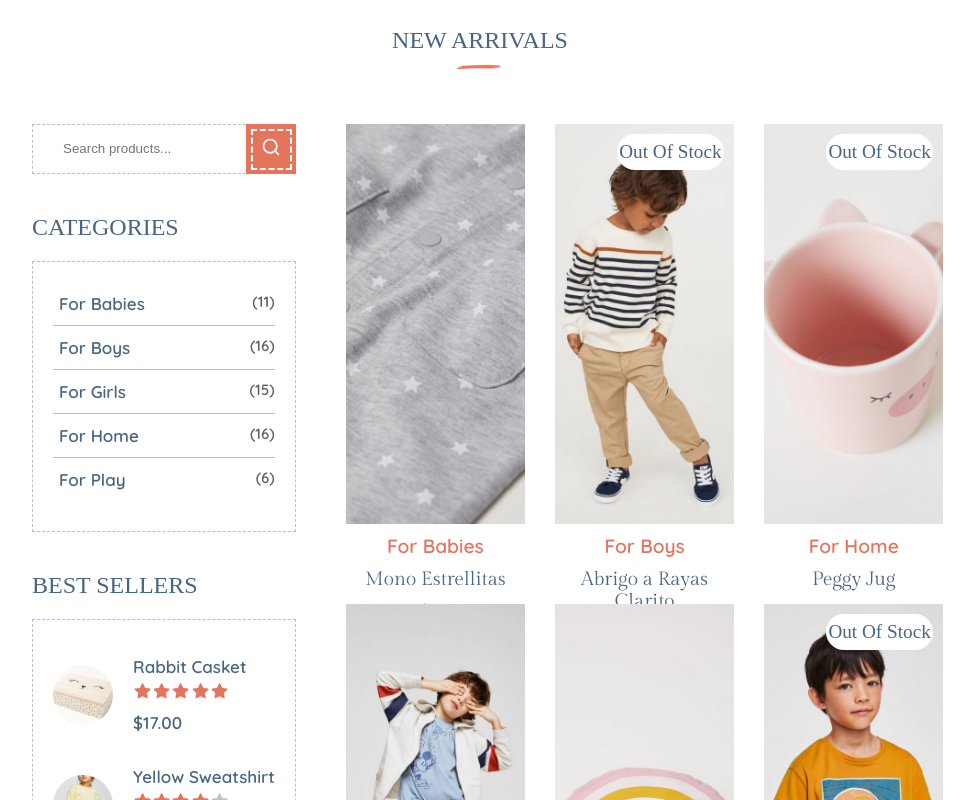
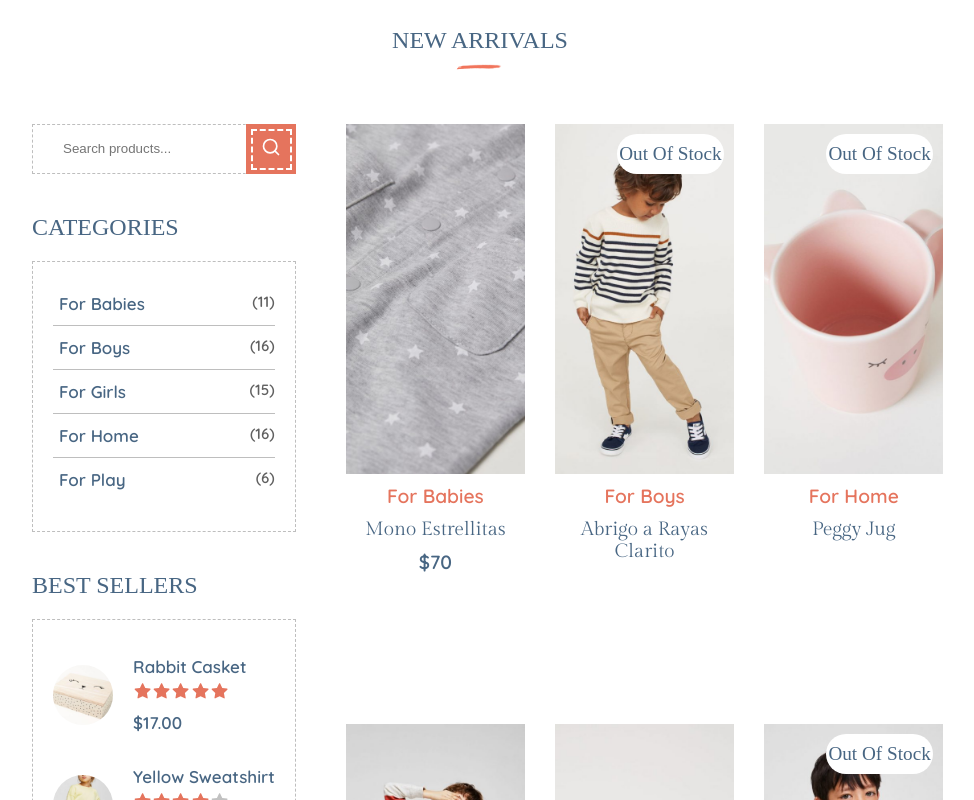
Before and after one commit to EndYou01/BB_Digital_Chile, a React (Vite) app: page / in a window 1280 px wide. Shown: the part 1160-1960 px from the top of the page, without its empty margins (160-1134 px from the left). Built offline with nearby package versions, Linux system fonts and the light colour scheme; a web font is replaced by a local one.

Commit message:
Modificaciones en _productList.scss

```diff
--- a/src/styles/components/newArrivals/_productList.scss
+++ b/src/styles/components/newArrivals/_productList.scss
@@ -3,7 +3,7 @@
     display: grid;
     column-gap: 30px;
     grid-template-columns: 14vw 14vw 14vw;
-    grid-template-rows: 60vh;
+    grid-template-rows: 75vh;
 
     margin: 40px 0;
 
@@ -15,7 +15,7 @@
 .product_list_Card {
     position: relative;
     margin-bottom: 70px;
-    max-height: 50vh;
+    max-height: 446px;
 
     p {
         text-align: center;
@@ -82,7 +82,7 @@
     background-color: $primary;
     width: 100%;
     height: 50px;
-    bottom: 50px;
+    bottom: 100px;
 
     opacity: 0;
     transition: opacity 0.3s ease;
@@ -115,8 +115,10 @@
 }
 
 .product_image{
-    height: 50vh;
-    max-height: 400px;
+    height: 48vh;
+    max-height: 350px;
+    // height: 50vh;
+    // max-height: 400px;
     width: 100%;
     background-position: center;
     background-repeat: no-repeat;
```
